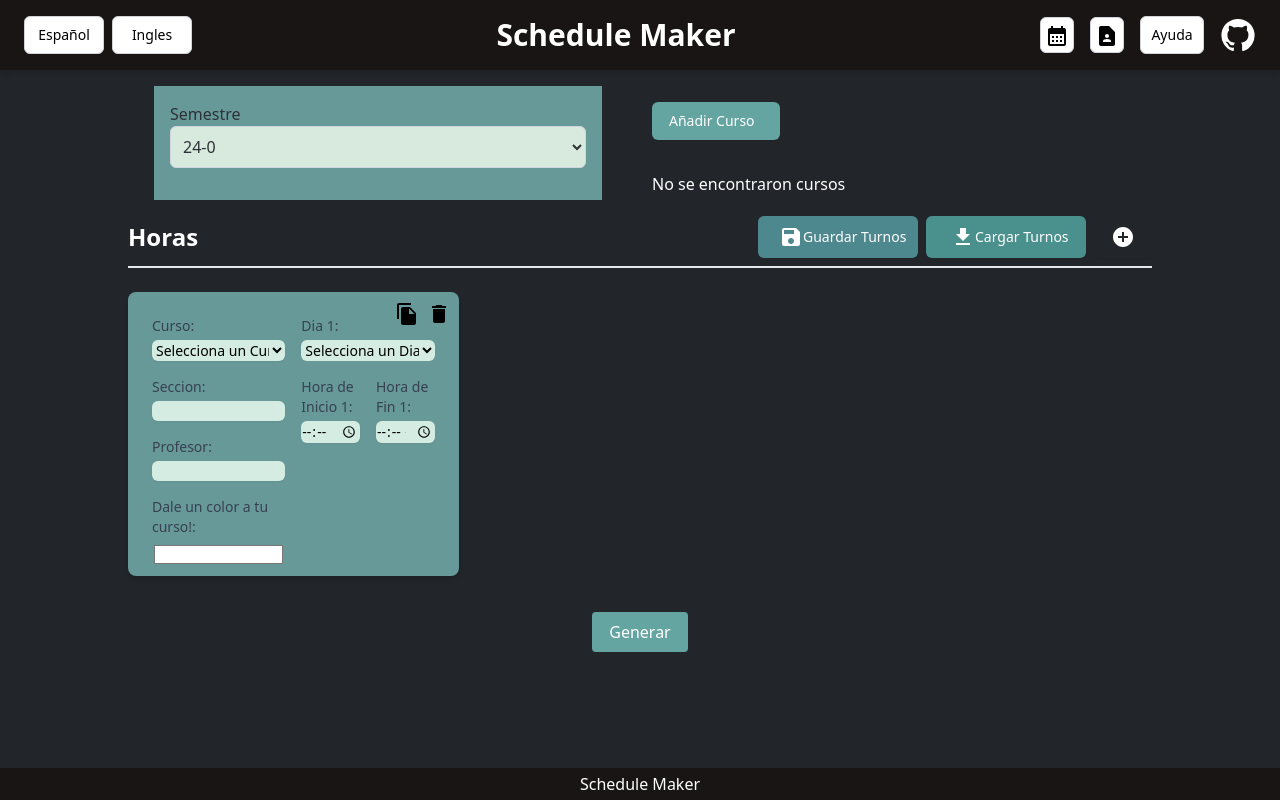
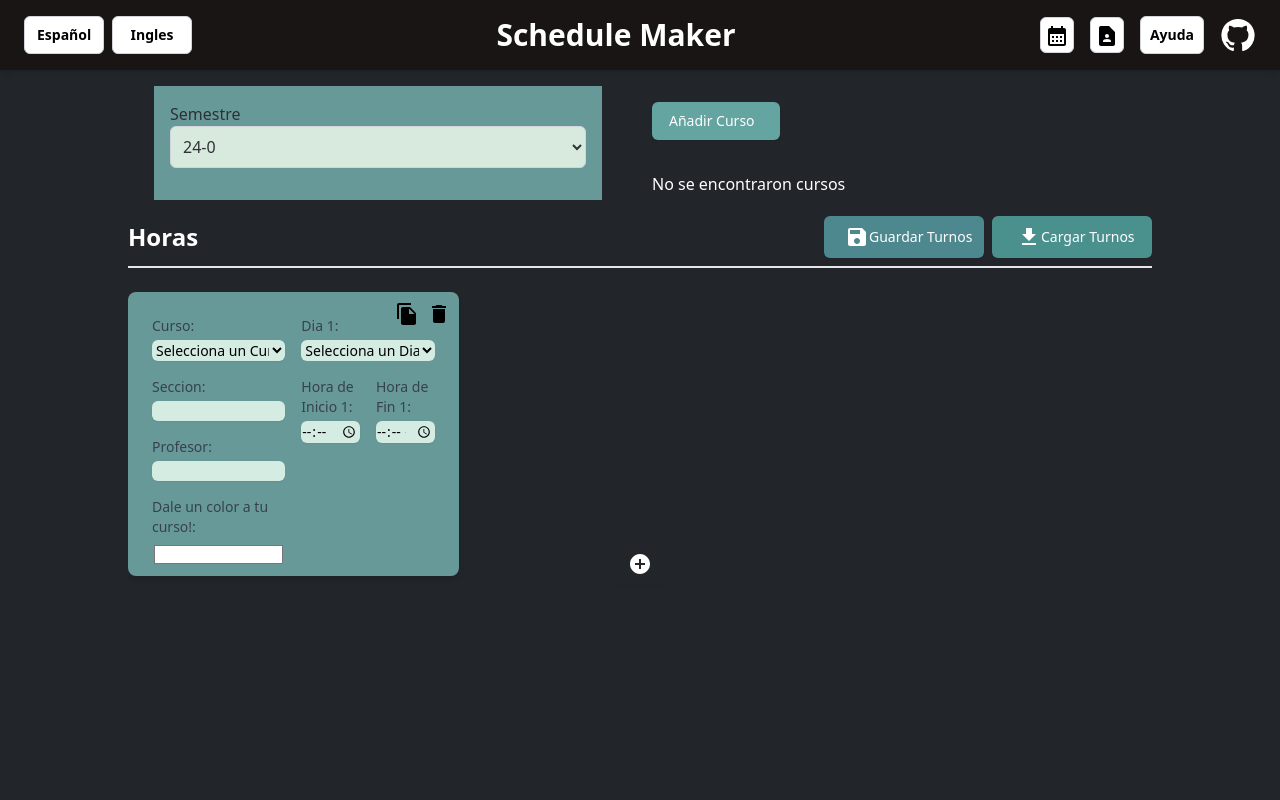
Before and after one commit to joaquinsalinas06/Schedule-Maker, a React (Vite) app: page / in a window 1280 px wide. Shown: the top 800 px of the page. Built offline with nearby package versions, Linux system fonts and the light colour scheme.

Commit message:
Cambio a scrolleable

```diff
--- a/src/App.jsx
+++ b/src/App.jsx
@@ -1,8 +1,6 @@
-import React, { useContext } from "react";
-import { CourseContext } from "./contexts/CourseContext";
+import React from "react";
 import { MainPage } from "./Pages/MainPage";
 import { AboutMe } from "./Pages/AboutMe";
-import { useTranslation } from "react-i18next";
 import {
   BrowserRouter as Router,
   Routes,
@@ -16,10 +14,6 @@ import { Analytics } from "@vercel/analytics/react";
 import { SpeedInsights } from "@vercel/speed-insights/react";
 
 function App() {
-  const { courses } = useContext(CourseContext);
-
-  const { t, i18n } = useTranslation();
-
   return (
     <>
       <Router>
--- a/src/components/Header.jsx
+++ b/src/components/Header.jsx
@@ -38,13 +38,13 @@ export const Header = () => {
         <div className="flex flex-row items-center mb-4 sm:mb-0 space-x-2">
           <button
             onClick={() => changeLanguage("es")}
-            className="border border-gray-300 bg-white rounded-md hover:bg-gray-200 px-2 sm:px-3 py-1 sm:py-2 text-sm w-16 sm:w-20"
+            className="border border-gray-300 bg-white rounded-md hover:bg-gray-200 px-2 sm:px-3 py-1 sm:py-2 text-sm w-16 sm:w-20 font-semibold"
           >
             {t("es")}
           </button>
           <button
             onClick={() => changeLanguage("en")}
-            className="border border-gray-300 bg-white rounded-md hover:bg-gray-200 px-2 sm:px-3 py-1 sm:py-2 text-sm w-16 sm:w-20"
+            className="border border-gray-300 bg-white rounded-md hover:bg-gray-200 px-2 sm:px-3 py-1 sm:py-2 text-sm w-16 sm:w-20 font-semibold"
           >
             {t("en")}
           </button>
@@ -71,7 +71,7 @@ export const Header = () => {
           </button>
           <button
             onClick={Help}
-            className="border border-gray-300 bg-white rounded-md hover:bg-gray-200 text-black py-1 sm:py-2 text-sm w-12 sm:w-16"
+            className="border border-gray-300 bg-white rounded-md hover:bg-gray-200 text-black py-1 sm:py-2 text-sm w-12 sm:w-16 font-semibold"
           >
             <span>{t("help")}</span>
           </button>
--- a/src/components/Shifts/ShiftOptions.jsx
+++ b/src/components/Shifts/ShiftOptions.jsx
@@ -124,13 +124,13 @@ export const ShiftOptions = () => {
             transition={{ duration: 0.5, delay: 0.7 }}
             className="flex space-x-2"
           >
-            <button
+            <motion.button
               onClick={saveShiftOptions}
               className="inline-flex items-center p-2 sm:pl-4 md:pl-5 py-2 border border-transparent text-sm font-medium rounded-md shadow-sm text-white bg-buttonExport hover:bg-buttonExportHover w-auto sm:w-32 md:w-40"
             >
               <Save />
               <span className="hidden sm:inline">{t("sCourses")}</span>
-            </button>
+            </motion.button>
             <input
               type="file"
               accept=".json"
@@ -145,13 +145,6 @@ export const ShiftOptions = () => {
               <Download />
               <span className="hidden sm:inline">{t("lCourses")}</span>
             </label>
-
-            <button
-              onClick={addShiftOption}
-              className="inline-flex items-center p-2 sm:px-2 md:px-4 py-2 border border-transparent text-sm font-medium rounded-md shadow-sm text-white hover:text-slate-200 w-auto"
-            >
-              <AddCircle />
-            </button>
           </motion.div>
         </motion.div>
       </AnimatePresence>
@@ -167,7 +160,8 @@ export const ShiftOptions = () => {
         animate={{ opacity: 1, y: 0 }}
         exit={{ opacity: 0, y: 20 }}
         transition={{ duration: 1.2, delay: 1.2 }}
-        className="grid grid-cols-1 md:grid-cols-2 lg:grid-cols-3 gap-4 w-full"
+        className="grid grid-cols-1 md:grid-cols-2 lg:grid-cols-3 gap-4 w-full overflow-y-auto hide-scrollbar"
+        style={{ height: "36rem" }}
       >
         <AnimatePresence>
           {shiftOptions.map((option) => (
@@ -187,6 +181,15 @@ export const ShiftOptions = () => {
               />
             </motion.div>
           ))}
+
+          <motion.button
+            onClick={addShiftOption}
+            className="inline-flex items-center p-2 sm:px-2 md:px-4 py-2 border border-transparent text-sm font-medium rounded-md shadow-sm text-white hover:text-slate-200 w-auto mx-auto my-auto"
+            whileHover={{ rotate: 90 }}
+            transition={{ duration: 0.2 }}
+          >
+            <AddCircle />
+          </motion.button>
         </AnimatePresence>
       </motion.div>
     </div>
--- a/src/contexts/CourseContext.jsx
+++ b/src/contexts/CourseContext.jsx
@@ -2,7 +2,7 @@ import React, { createContext, useState } from "react";
 
 export const CourseContext = createContext();
 
-export const CourseProvider = ({ children }) => {
+export const CourseProvider = ({ children }) => { //todo change to set
   const [courses, setCourses] = useState([]);
 
   const addCourse = (course) => {
--- a/src/index.css
+++ b/src/index.css
@@ -39,3 +39,14 @@ button:hover {
 button:active {
   transform: scale(0.97);
 }
+
+
+/* Add this CSS to your stylesheet */
+.hide-scrollbar::-webkit-scrollbar {
+  display: none; /* Hide scrollbar for Chrome, Safari, and Opera */
+}
+
+.hide-scrollbar {
+  -ms-overflow-style: none;  /* Hide scrollbar for Internet Explorer and Edge */
+  scrollbar-width: none;  /* Hide scrollbar for Firefox */
+}
```
